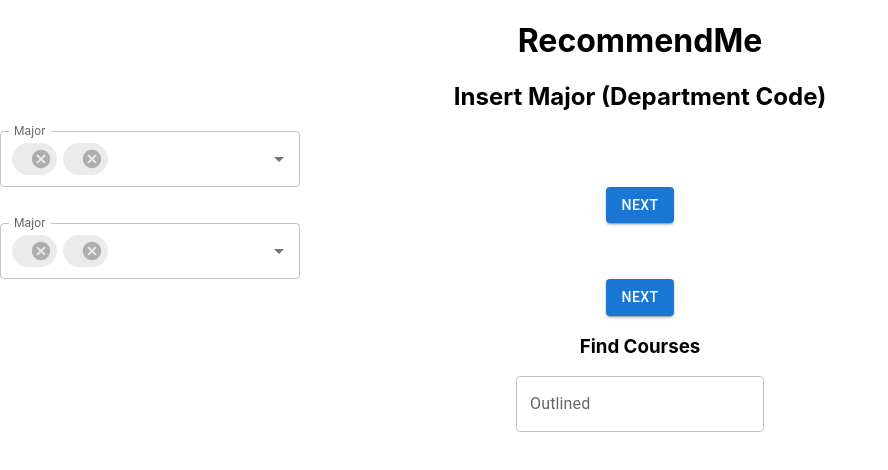
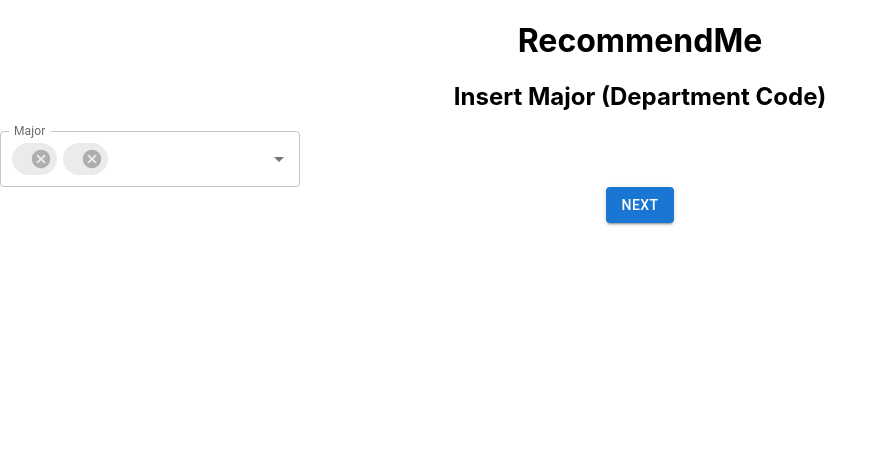
Before and after one commit to codingdn/bitcamp2023, a React (Create React App) app in the folder frontend/: page / in a window 1280 px wide. Shown: the top 470 px of the page, without its empty margins (0-888 px from the left). Built offline with nearby package versions, Linux system fonts and the light colour scheme.

Commit message:
next button implementation

```diff
--- a/frontend/src/App.js
+++ b/frontend/src/App.js
@@ -1,12 +1,14 @@
 import React, { useState, useEffect } from "react";
 import './App.css';
-import SearchBar from './components/SearchBar';
-import NextButton from './components/NextButton';
+import SearchBar from './components/searchBar';
+import NextButton from './components/nextButton';
 import TextField from '@mui/material/TextField';
 
 
 function App() {
   const [majors, setMajors] = useState(["some default val", "val 3"]);
+  const [toCourses, setToCourses] = useState(false);
+  const [findCourses, setFindCourses] = useState(false);
 
   useEffect(() => {
     console.log(majors);
@@ -16,13 +18,24 @@
     <div className="App">
       <h1>RecommendMe</h1>
       <h2>Insert Major (Department Code)</h2>
-      <SearchBar searchType="major" values={majors} setValue={setMajors}/>
-      <NextButton />
-      <SearchBar searchType="major" values={majors} setValue={setMajors}/>
-      <NextButton />
-
-      <h3>Find Courses</h3>
-      <TextField id="outlined-basic" label="Outlined" variant="outlined" />
+      <SearchBar searchType="major" values={majors} setValue={setMajors} />
+      <NextButton value={toCourses} setValue={setToCourses} />
+      <div>
+        {toCourses ?
+          <>
+            <SearchBar searchType="major" values={majors} setValue={setMajors} />
+            <NextButton value ={findCourses} setValue={setFindCourses}/>
+          </> : ""
+        }
+      </div>
+      <div>
+        {findCourses ?
+          <>
+            <h3>Find Courses</h3>
+            <TextField id="outlined-basic" label="Outlined" variant="outlined" />
+          </> : ""
+        }
+      </div>
     </div>
   );
 }
--- a/frontend/src/components/nextButton.js
+++ b/frontend/src/components/nextButton.js
@@ -2,10 +2,12 @@
 import Button from '@mui/material/Button';
 
 
-function NextButton() {
+function NextButton(props) {
   return (
-    <Button variant="contained">Next</Button>
-    )
+    <Button variant="contained" onClick={(event) => {
+      props.setValue(!props.value)
+    }}>{!props.value ? "Next" : "Previous"}</Button>
+  )
 }
 
 export default NextButton
```
